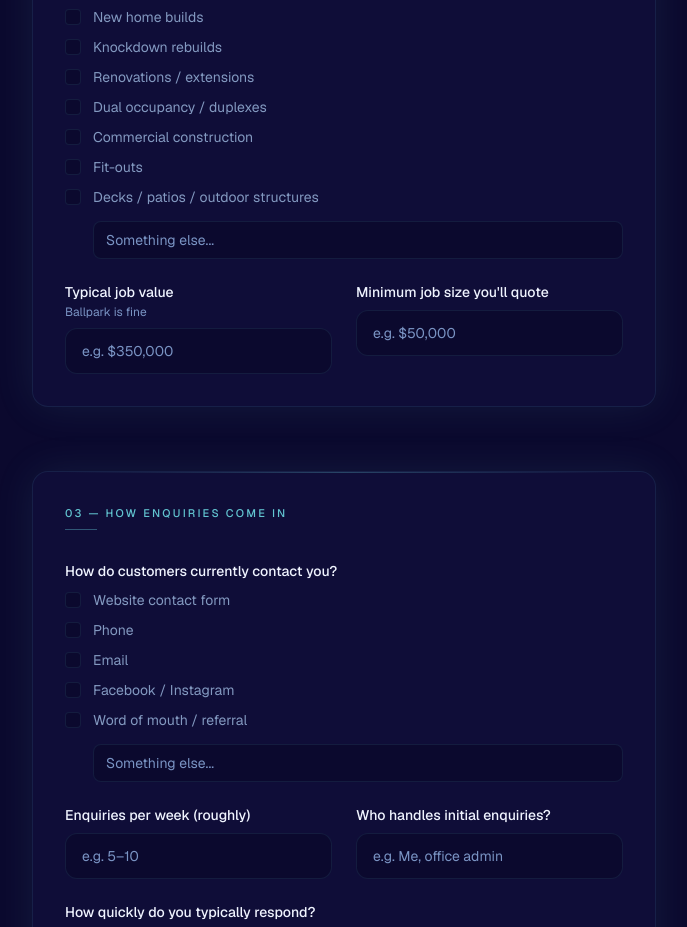
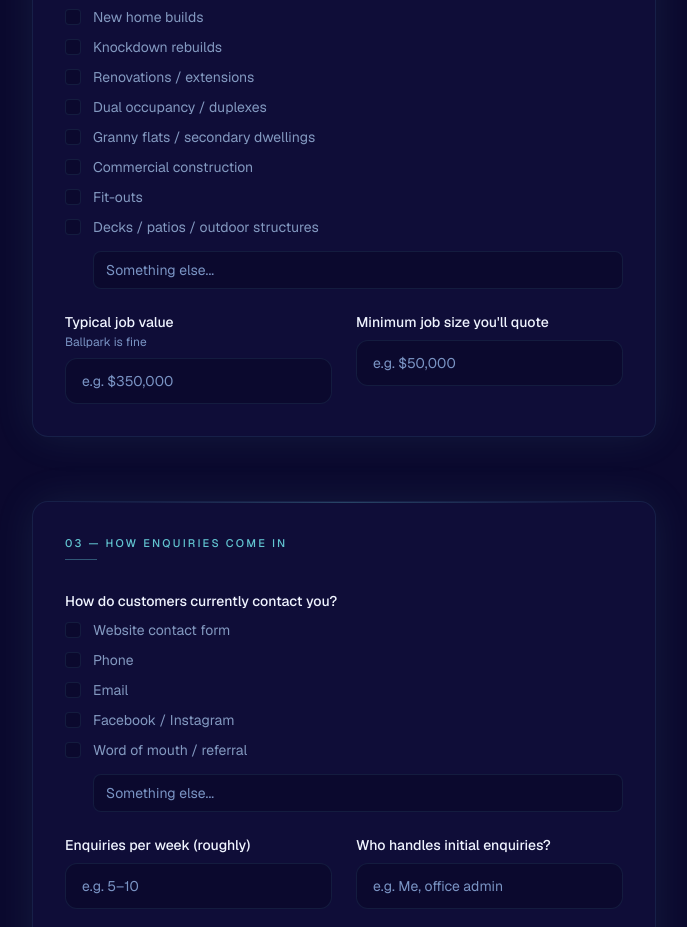
Before and after one commit to sg-satoshi/saabai-site, a Next.js app: page /onboarding/builders in a window 1280 px wide. Shown: the part 1080-2007 px from the top of the page, without its empty margins (296-983 px from the left). Built offline with nearby package versions, Linux system fonts and the light colour scheme.

Commit message:
feat: add granny flats / secondary dwellings to services list

```diff
--- a/app/onboarding/builders/page.tsx
+++ b/app/onboarding/builders/page.tsx
@@ -8,6 +8,7 @@ const SERVICES = [
   "Knockdown rebuilds",
   "Renovations / extensions",
   "Dual occupancy / duplexes",
+  "Granny flats / secondary dwellings",
   "Commercial construction",
   "Fit-outs",
   "Decks / patios / outdoor structures",
```
